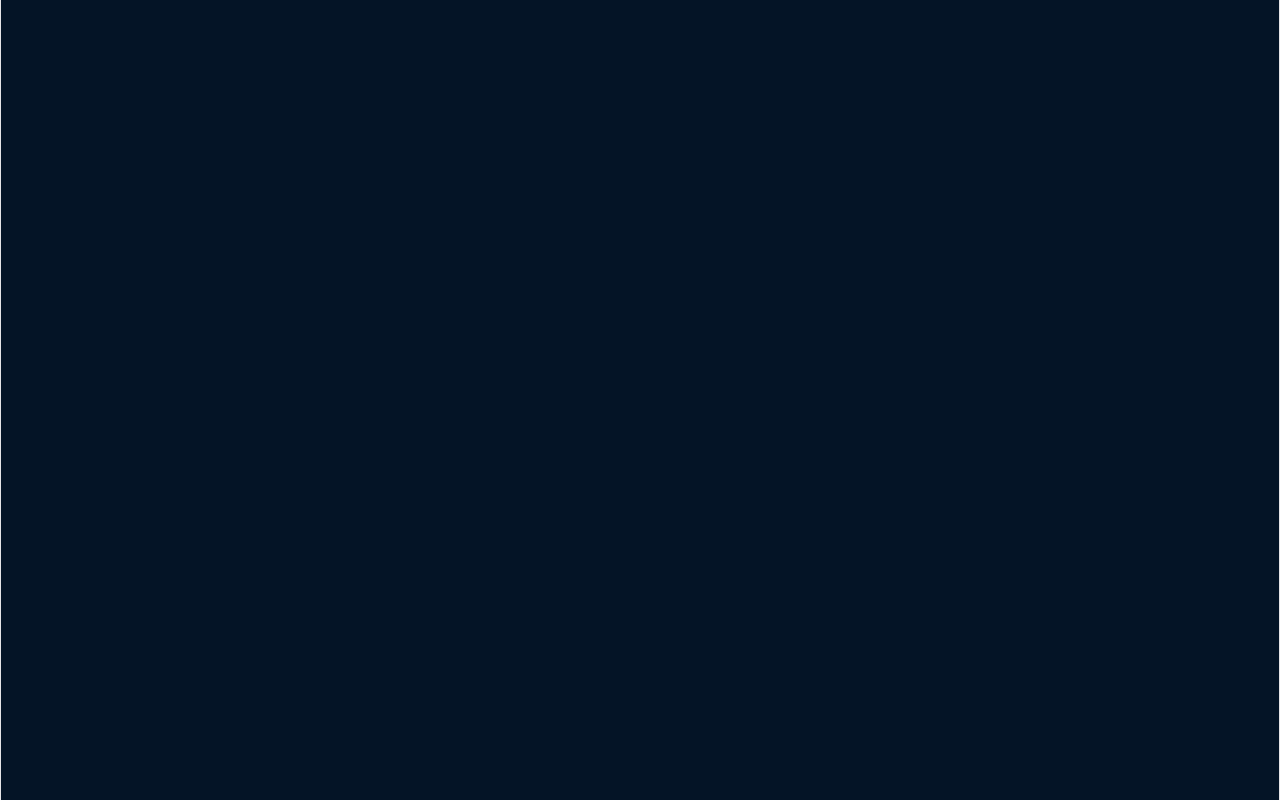
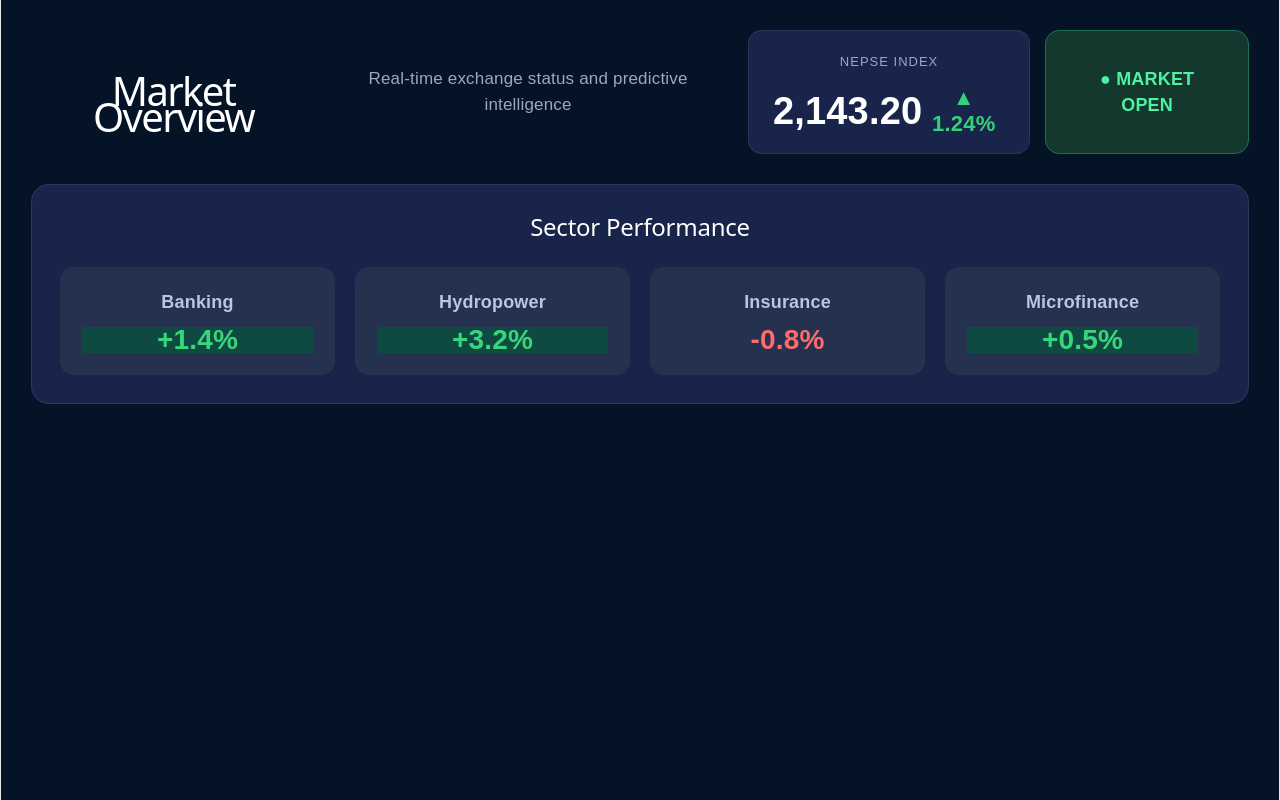
Before and after one commit to prem231631/NEPSE-AI-Web-Application, a React (Vite) app: page /marketAnalysis in a window 1280 px wide. Before the commit this address had no page. Built offline with nearby package versions, Linux system fonts and the light colour scheme.

Commit message:
Importing in  Market Analysis

```diff
--- a/src/App.jsx
+++ b/src/App.jsx
@@ -5,6 +5,7 @@ import Login from "./pages/Login";
 import Register from "./pages/Register";
 import Dashboard from "./pages/Dashboard";
 import News from "./pages/News";
+import MarketAnalysis from "./pages/MarketAnalysis";
 
 function App() {
   return (
@@ -15,6 +16,7 @@ function App() {
         <Route path="/register" element={<Register />} />
         <Route path="/dashboard" element={<Dashboard />} />
         <Route path="/news" element={<News/>}/>
+        <Route path="/marketAnalysis" element={<MarketAnalysis/>}/>
       </Routes>
     </BrowserRouter>
   );
--- a/src/components/Market Analysis/MarketHeader.jsx
+++ b/src/components/Market Analysis/MarketHeader.jsx
@@ -1,4 +1,4 @@
-import "../styles/marketHeader.css";
+import "../../styles/Market Analysis/marketHeader.css";
 
 function MarketHeader() {
     return (
--- a/src/components/Market Analysis/SectorPerformance.jsx
+++ b/src/components/Market Analysis/SectorPerformance.jsx
@@ -1,4 +1,4 @@
-import "../styles/sectorPerformance.css";
+import "../../styles/Market Analysis/sectorPerformance.css";
 
 const sectors = [
     {
--- a/src/components/Sidebar.jsx
+++ b/src/components/Sidebar.jsx
@@ -6,15 +6,15 @@ function Sidebar({sidebarOpen}) {
   return (
     <aside className={`sidebar ${sidebarOpen ? "open" : "closed"}`}>
       <div className="sidebar-menu">
-        <div className="sidebar-item active">
+        <Link className="sidebar-item active">
           <FiGrid/>
           <span>Dashboard</span>
-        </div>
+        </Link>
 
-        <div className="sidebar-item">
+        <Link className="sidebar-item">
           <FiTrendingUp/>
           <span>Market Analysis</span>
-        </div>
+        </Link>
 
         <div className="sidebar-item">
           <FiCpu/>
--- /dev/null
+++ b/src/pages/MarketAnalysis.jsx
@@ -0,0 +1,16 @@
+import MarketHeader from "../components/Market Analysis/MarketHeader";
+import SectorPerformance from "../components/Market Analysis/SectorPerformance";
+
+import "../styles/Market Analysis/marketAnalysis.css";
+
+function MarketAnalysis() {
+    return (
+        <div className="market-analysis">
+            <MarketHeader/>
+
+            <SectorPerformance/>
+        </div>
+    );
+}
+
+export default MarketAnalysis;
--- a/src/styles/Market Analysis/marketAnalysis.css
+++ b/src/styles/Market Analysis/marketAnalysis.css
@@ -0,0 +1,3 @@
+.market-analysis{
+    padding:30px;
+}
```
Also changed, not shown: src/components/Market Analysis/MarketAnalysis.jsx (deleted, +0 -14 lines).
